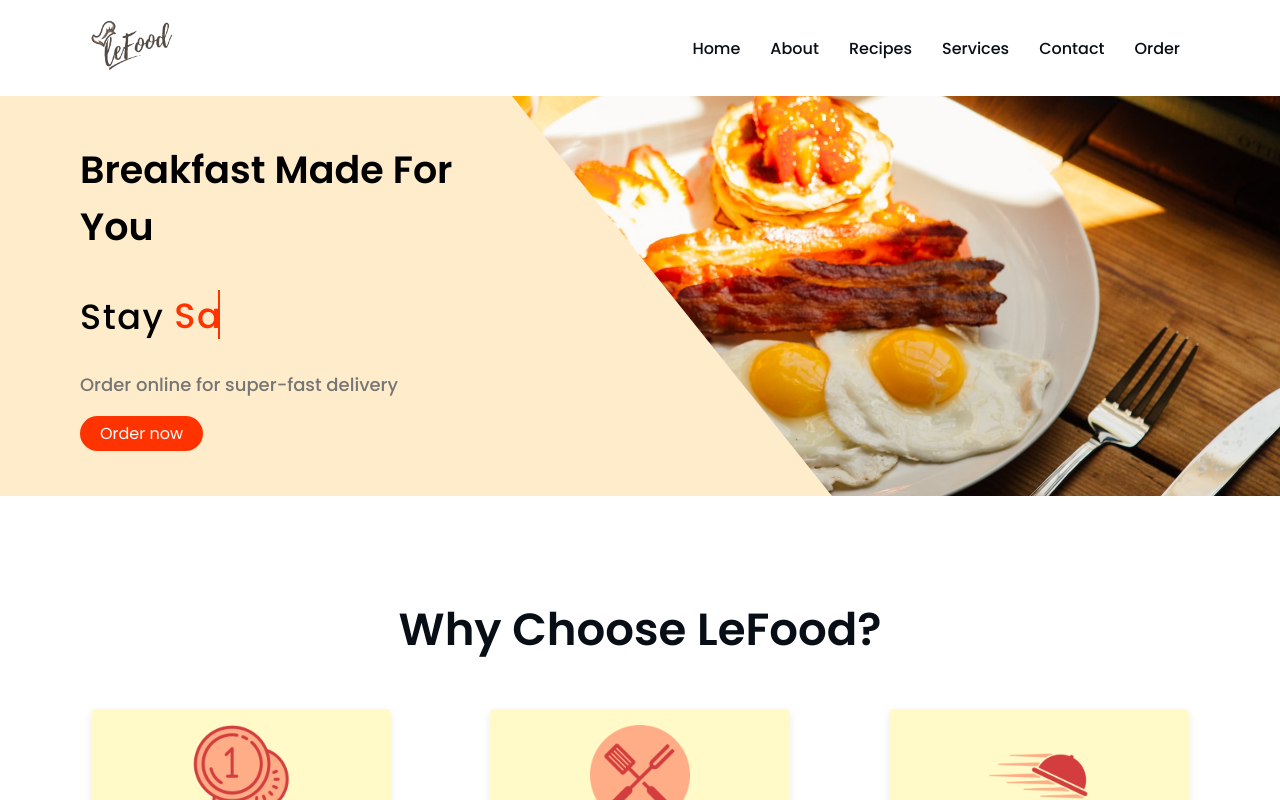
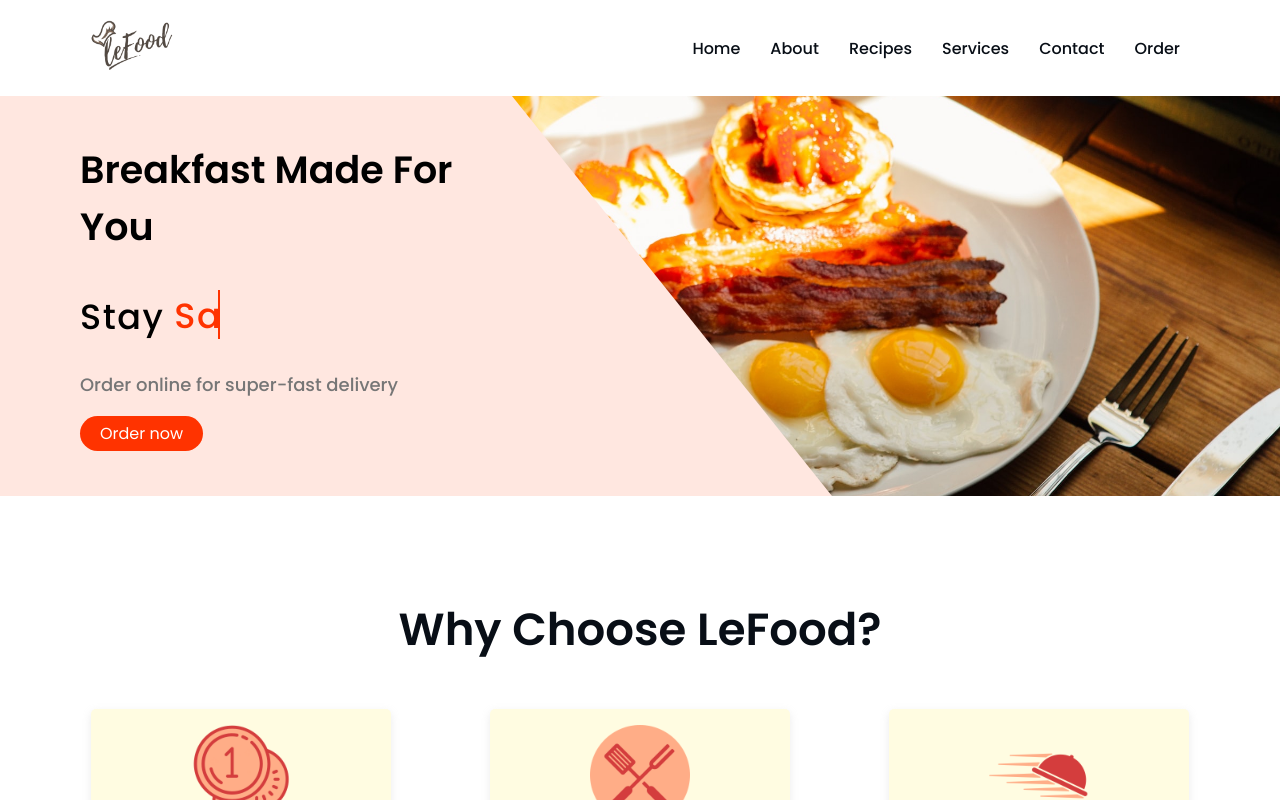
Before and after one commit to LLHTT/leFood-client, a React (Create React App) app: page / in a window 1280 px wide. Shown: the top 800 px of the page. Built offline with nearby package versions, Linux system fonts and the light colour scheme.

Commit message:
updated commit

```diff
--- a/src/App.css
+++ b/src/App.css
@@ -16,8 +16,8 @@ body {
 /* Roots */
 :root {
   /* colors */
-  --bg-light: #ffeccb;
-  --bg-lighter: #fffac7;
+  --bg-light: #ffe7e0;
+  --bg-lighter: #fffce1;
   --bg-dark: #080e16;
   --text-dark: #080e16;
 
```
